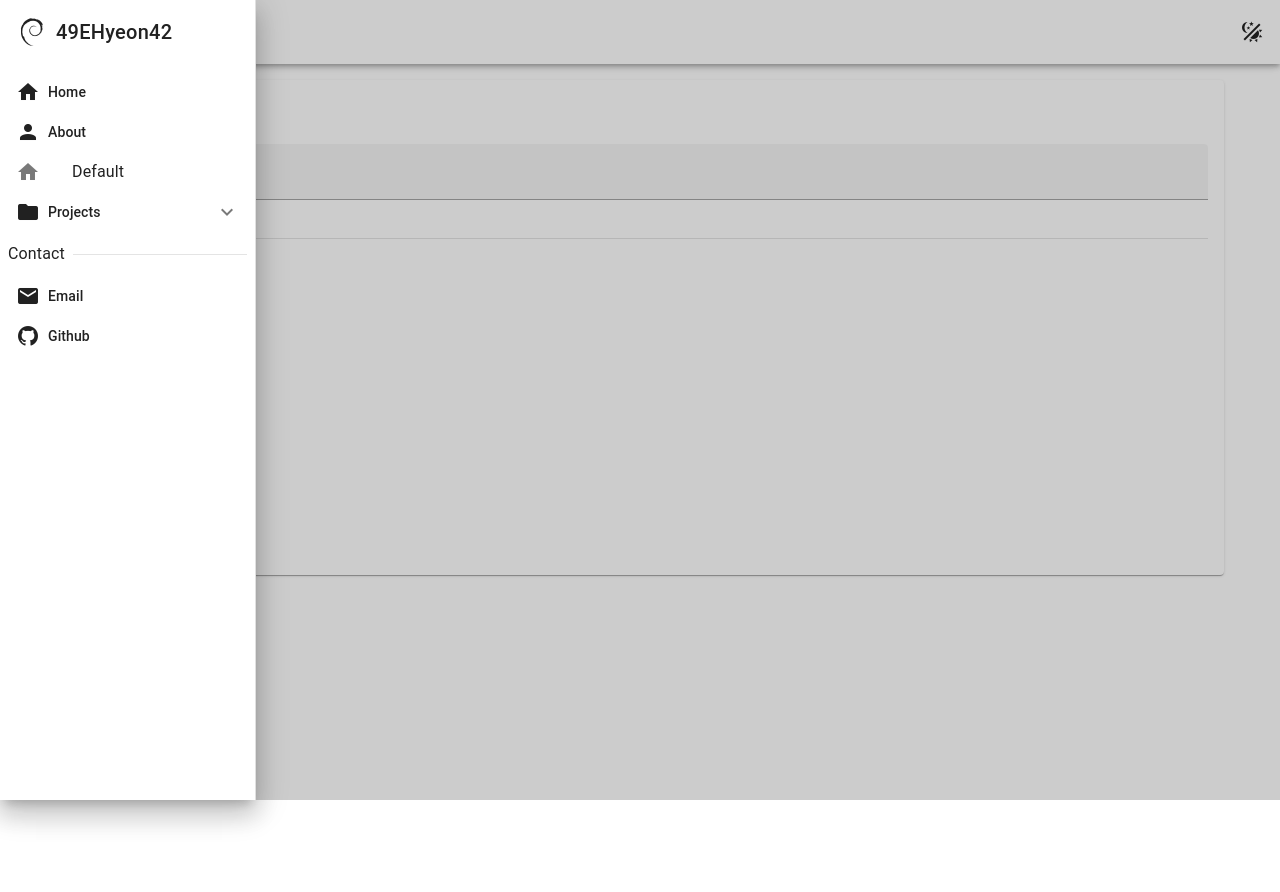
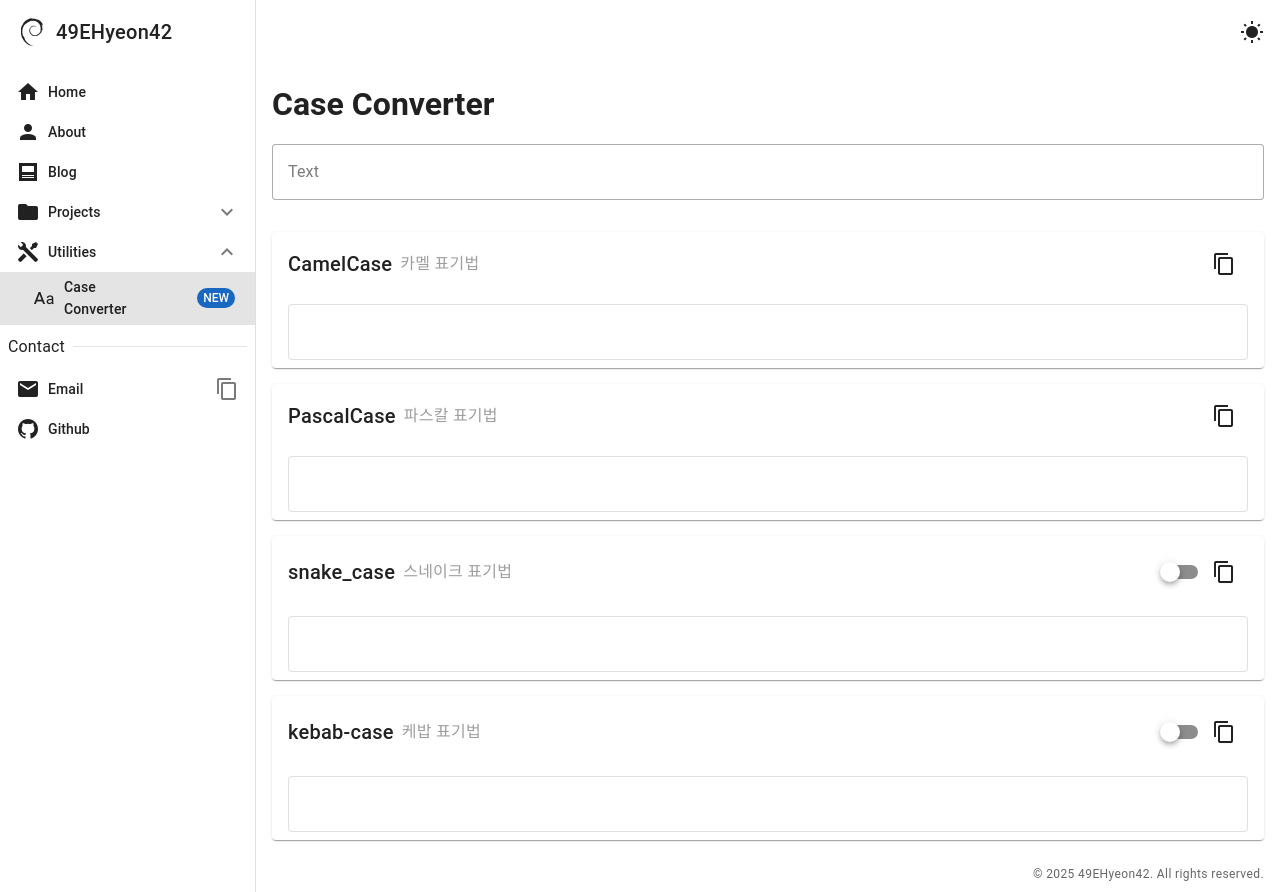
Before and after one commit to 49EHyeon42/vue-boilerplate, a Vue app: page /utilities/case-converter in a window 1280 px wide. Before the commit the page ends 800 px from the top, so only its background shows below. Built offline with nearby package versions, Linux system fonts and the light colour scheme; the HTML template or start-up script is replaced by a standard one.

Commit message:
feat: 유틸, CaseConverter 구현

```diff
--- a/src/components/sidebars/EhSidebar2.vue
+++ b/src/components/sidebars/EhSidebar2.vue
@@ -60,7 +60,12 @@ const resetCopiedEmail = () => {
           <EhListItem2 v-bind="props" icon="mdi-tools" title="Utilities" />
         </template>
 
-        <EhListItem2 :depth="1" to="/" icon="mdi-application" title="NULL">
+        <EhListItem2
+          :depth="1"
+          to="/utilities/case-converter"
+          icon="mdi-format-letter-case"
+          title="Case Converter"
+        >
           <template #append>
             <v-badge color="primary" content="NEW" inline />
           </template>
--- /dev/null
+++ b/src/components/utilities/CaseConverterCard.vue
@@ -0,0 +1,49 @@
+<script setup lang="ts">
+import { defineProps } from 'vue';
+
+const props = defineProps<{
+  title: string;
+  subTitle: string;
+  value: string;
+  useToggle?: boolean;
+  isUpperCase?: boolean;
+}>();
+
+const emit = defineEmits<{
+  (e: 'copyTextToClipboard'): void;
+  (e: 'toggleCase'): void;
+}>();
+</script>
+
+<template>
+  <v-card>
+    <v-card-title class="d-flex align-center justify-space-between">
+      <div class="d-flex align-center" style="gap: 8px">
+        <span>{{ title }}</span>
+        <small class="text-grey">{{ subTitle }}</small>
+      </div>
+      <div class="d-flex align-center">
+        <v-tooltip
+          v-if="useToggle"
+          location="top"
+          :text="props.isUpperCase ? 'UPPER CASE' : 'lower case'"
+        >
+          <template #activator="{ props: activatorProps }">
+            <div v-bind="activatorProps">
+              <v-switch
+                :model-value="props.isUpperCase"
+                color="primary"
+                hide-details
+                @click="emit('toggleCase')"
+              />
+            </div>
+          </template>
+        </v-tooltip>
+        <v-btn icon variant="text" @click.stop.prevent="emit('copyTextToClipboard')">
+          <v-icon>mdi-content-copy</v-icon>
+        </v-btn>
+      </div>
+    </v-card-title>
+    <v-text-field :model-value="value" disabled hide-details variant="outlined" class="px-4 py-2" />
+  </v-card>
+</template>
--- a/src/views/utilities/CaseConverterView.vue
+++ b/src/views/utilities/CaseConverterView.vue
@@ -1,92 +1,110 @@
 <script setup lang="ts">
-import SidebarLayout2 from '@/layouts/SidebarLayout2.vue';
 import { ref, computed } from 'vue';
 
-const inputText = ref('');
+import EhLayout2 from '@/layouts/EhLayout2.vue';
+import CaseConverterCard from '@/components/utilities/CaseConverterCard.vue';
 
-// 변환 로직
-const toCamelCase = (text: string) =>
+const inputText = ref<string | null>(null);
+const kebabCaseUpper = ref(false);
+const snakeCaseUpper = ref(false);
+
+const camelCase = computed(() => (inputText.value ? convertTextToCamelCase(inputText.value) : ''));
+const pascalCase = computed(() =>
+  inputText.value ? convertTextToPascalCase(inputText.value) : '',
+);
+const snakeCase = computed(() =>
+  inputText.value
+    ? snakeCaseUpper.value
+      ? convertTextToSnakeCase(inputText.value).toUpperCase()
+      : convertTextToSnakeCase(inputText.value)
+    : '',
+);
+const kebabCase = computed(() =>
+  inputText.value
+    ? kebabCaseUpper.value
+      ? convertTextToKebabCase(inputText.value).toUpperCase()
+      : convertTextToKebabCase(inputText.value)
+    : '',
+);
+
+const convertTextToCamelCase = (text: string) =>
   text.toLowerCase().replace(/[-_ ]+(\w)/g, (_, c) => c.toUpperCase());
 
-const toPascalCase = (text: string) => {
-  const camel = toCamelCase(text);
+const convertTextToPascalCase = (text: string) => {
+  const camel = convertTextToCamelCase(text);
   return camel.charAt(0).toUpperCase() + camel.slice(1);
 };
 
-const toSnakeCase = (text: string) =>
+const convertTextToSnakeCase = (text: string) =>
   text
     .replace(/([a-z])([A-Z])/g, '$1_$2')
     .replace(/[- ]+/g, '_')
     .toLowerCase();
 
-const toKebabCase = (text: string) =>
+const convertTextToKebabCase = (text: string) =>
   text
     .replace(/([a-z])([A-Z])/g, '$1-$2')
     .replace(/[_ ]+/g, '-')
     .toLowerCase();
 
-const camelCase = computed(() => toCamelCase(inputText.value));
-const pascalCase = computed(() => toPascalCase(inputText.value));
-const snakeCase = computed(() => toSnakeCase(inputText.value));
-const kebabCase = computed(() => toKebabCase(inputText.value));
+const toggleSnakeCase = () => (snakeCaseUpper.value = !snakeCaseUpper.value);
+const toggleKebabCase = () => (kebabCaseUpper.value = !kebabCaseUpper.value);
 
-const copyToClipboard = (text: string) => {
-  navigator.clipboard.writeText(text).then(() => {
-    console.log('Copied:', text);
-  });
-};
+const copyTextToClipboard = async (text: string) => await navigator.clipboard.writeText(text);
 </script>
 
 <template>
-  <SidebarLayout2>
-    <v-container>
-      <v-card class="pa-4">
-        <v-card-title>Case Converter</v-card-title>
+  <EhLayout2>
+    <v-container fluid>
+      <h1>Case Converter</h1>
 
-        <v-text-field v-model="inputText" label="Enter text" outlined dense />
+      <div class="d-flex flex-column" style="gap: 16px">
+        <v-text-field
+          v-model="inputText"
+          clearable
+          hide-details
+          label="Text"
+          :maxlength="64"
+          variant="outlined"
+          class="py-4"
+        />
 
-        <v-divider class="my-4" />
+        <CaseConverterCard
+          title="CamelCase"
+          subTitle="카멜 표기법"
+          :value="camelCase"
+          @copyTextToClipboard="copyTextToClipboard(camelCase)"
+        />
 
-        <v-list dense>
-          <v-list-item>
-            <v-list-item-title>CamelCase</v-list-item-title>
-            <v-list-item-subtitle>{{ camelCase }}</v-list-item-subtitle>
-            <v-btn icon size="small" @click="copyToClipboard(camelCase)">
-              <v-icon>mdi-content-copy</v-icon>
-            </v-btn>
-          </v-list-item>
+        <CaseConverterCard
+          title="PascalCase"
+          subTitle="파스칼 표기법"
+          :value="pascalCase"
+          @copyTextToClipboard="copyTextToClipboard(pascalCase)"
+        />
 
-          <v-list-item>
-            <v-list-item-title>PascalCase</v-list-item-title>
-            <v-list-item-subtitle>{{ pascalCase }}</v-list-item-subtitle>
-            <v-btn icon size="small" @click="copyToClipboard(pascalCase)">
-              <v-icon>mdi-content-copy</v-icon>
-            </v-btn>
-          </v-list-item>
+        <CaseConverterCard
+          title="snake_case"
+          subTitle="스네이크 표기법"
+          :value="snakeCase"
+          :use-toggle="true"
+          :isUpperCase="snakeCaseUpper"
+          @copyTextToClipboard="copyTextToClipboard(snakeCase)"
+          @toggleCase="toggleSnakeCase"
+        />
 
-          <v-list-item>
-            <v-list-item-title>snake_case</v-list-item-title>
-            <v-list-item-subtitle>{{ snakeCase }}</v-list-item-subtitle>
-            <v-btn icon size="small" @click="copyToClipboard(snakeCase)">
-              <v-icon>mdi-content-copy</v-icon>
-            </v-btn>
-          </v-list-item>
-
-          <v-list-item>
-            <v-list-item-title>kebab-case</v-list-item-title>
-            <v-list-item-subtitle>{{ kebabCase }}</v-list-item-subtitle>
-            <v-btn icon size="small" @click="copyToClipboard(kebabCase)">
-              <v-icon>mdi-content-copy</v-icon>
-            </v-btn>
-          </v-list-item>
-        </v-list>
-      </v-card>
+        <CaseConverterCard
+          title="kebab-case"
+          subTitle="케밥 표기법"
+          :value="kebabCase"
+          :use-toggle="true"
+          :isUpperCase="kebabCaseUpper"
+          @copyTextToClipboard="copyTextToClipboard(kebabCase)"
+          @toggleCase="toggleKebabCase"
+        />
+      </div>
     </v-container>
-  </SidebarLayout2>
+  </EhLayout2>
 </template>
 
-<style scoped>
-.v-list-item {
-  align-items: center;
-}
-</style>
+<style scoped></style>
```
